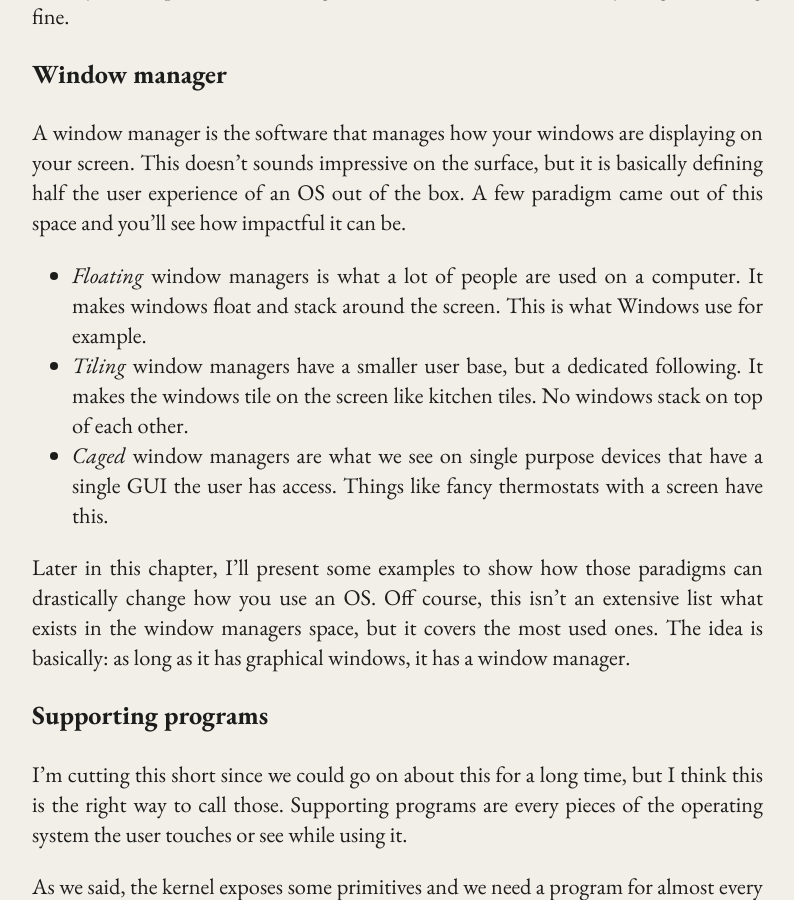
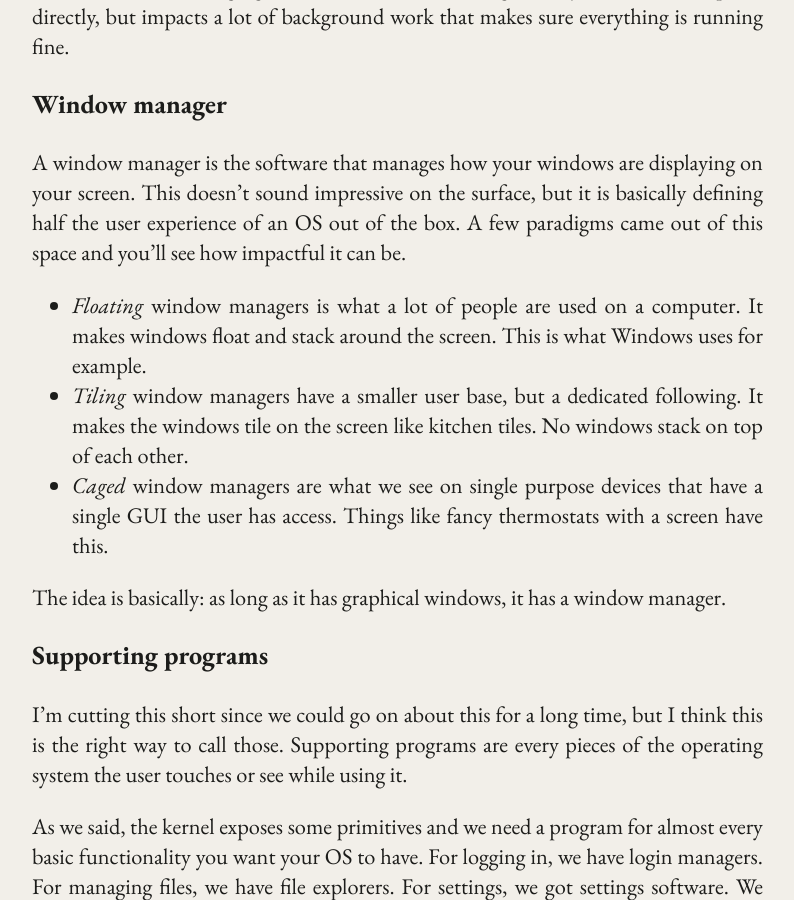
Before and after one commit to eFournierRobert/eFournierRobert.github.io, a Jekyll site: the page built from _posts/2026-08-12-modern-os.md, in a window 1280 px wide and 900 px high, scrolled down 3569 px. Shown: the whole window, without its empty margins (178-972 px from the left). Built offline with Jekyll 4.4.1, drawn with Linux system fonts in a browser that asks for light colours; some of the changed text lies outside the part shown.

Commit message:
some corrections

```diff
--- a/_posts/2026-08-12-modern-os.md
+++ b/_posts/2026-08-12-modern-os.md
@@ -48,7 +48,7 @@ kernel driver is an enormous project that would require a dedicated full time te
 
 Those reasons brought the centralization of operating systems. The ever increasing complexity of writing a new kernel
 meant that companies and hobbyist started to reuse the same kernel they already had or some off the shelf ones. I don't need to beg a hardware company
-or go on an ambitious project to have drivers at the cost of it being made with thousands of different configurations
+or go on an ambitious project to have drivers at the cost of working with a kernel that was made with thousands of different configurations
 for thousands of computers.
 
 By seeing how we reuse kernels, it is reasonable to assume that all operating systems are just copies of each other.
@@ -95,15 +95,14 @@ is running fine.
 
 ### Window manager
 
-A window manager is the software that manages how your windows are displaying on your screen. This doesn't sounds impressive on the surface, but it is
-basically defining half the user experience of an OS out of the box. A few paradigm came out of this space and you'll see how impactful it can be.
+A window manager is the software that manages how your windows are displaying on your screen. This doesn't sound impressive on the surface, but it is
+basically defining half the user experience of an OS out of the box. A few paradigms came out of this space and you'll see how impactful it can be.
 
-- *Floating* window managers is what a lot of people are used on a computer. It makes windows float and stack around the screen. This is what Windows use for example.
+- *Floating* window managers is what a lot of people are used on a computer. It makes windows float and stack around the screen. This is what Windows uses for example.
 - *Tiling* window managers have a smaller user base, but a dedicated following. It makes the windows tile on the screen like kitchen tiles. No windows stack on top of each other.
 - *Caged* window managers are what we see on single purpose devices that have a single GUI the user has access. Things like fancy thermostats with a screen have this.
 
-Later in this chapter, I'll present some examples to show how those paradigms can drastically change how you use an OS. Off course, this isn't an extensive list what
-exists in the window managers space, but it covers the most used ones. The idea is basically: as long as it has graphical windows, it has a window manager.
+The idea is basically: as long as it has graphical windows, it has a window manager.
 
 ### Supporting programs
 
```
Also changed, not shown: other parts of _posts/2026-08-12-modern-os.md (+6 -6 lines), _projects/typewriter.md (+2 -0 lines).
